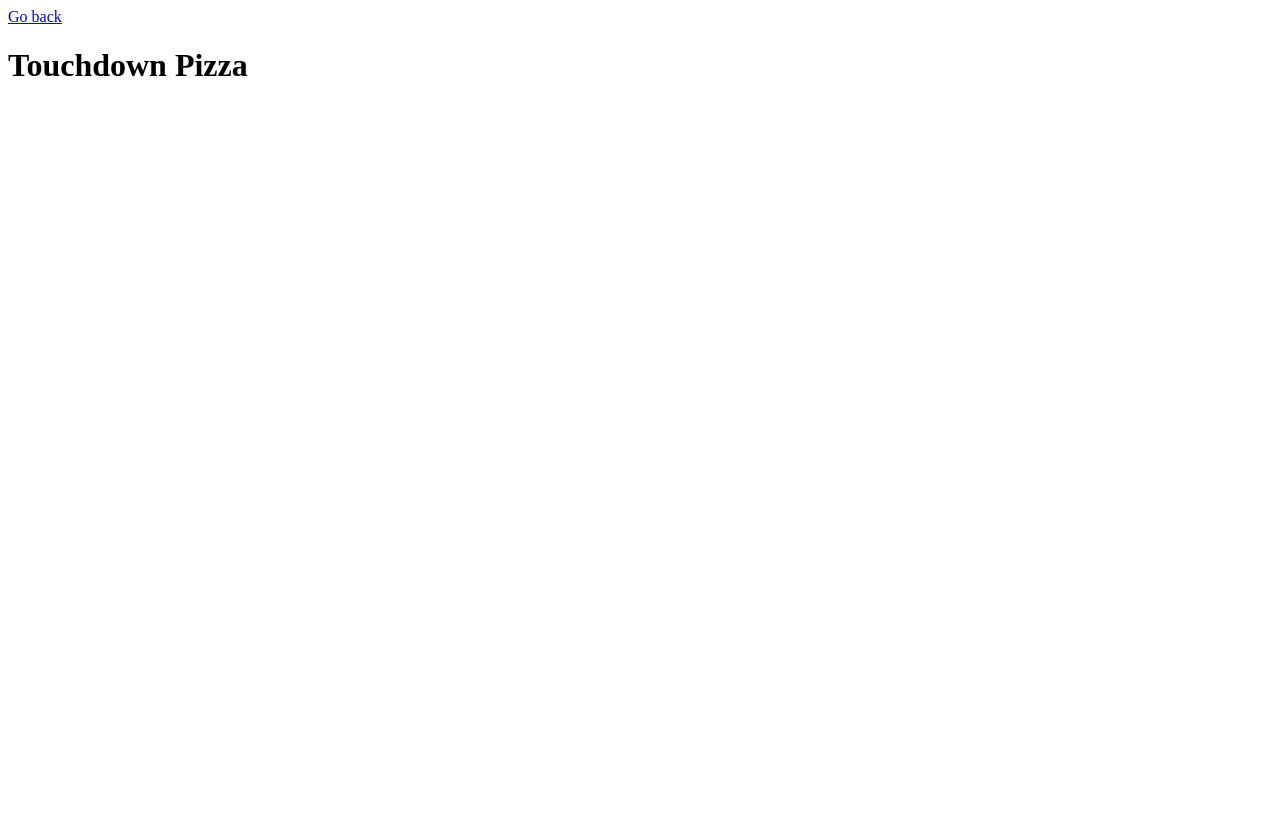
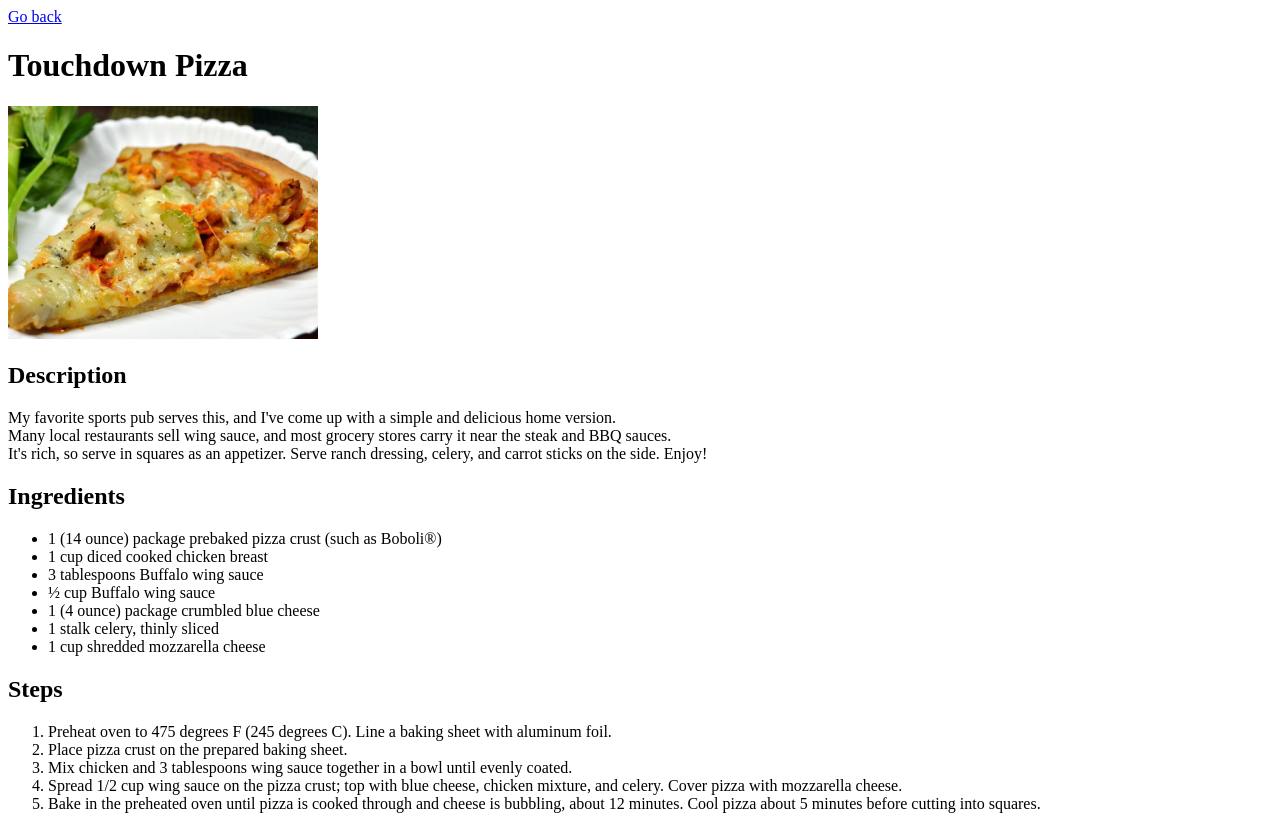
Before and after one commit to moonfaceisaac/odin-recipes, a plain HTML site: page recipes/touchdow-pizza.html in a window 1280 px wide. Before the commit the page ends 800 px from the top, so only its background shows below. Drawn offline with Linux system fonts and the light colour scheme.

Commit message:
Add contents for recipe
Added content & details for recipe, enhance functionality
and meaning towards odin recipes project.

```diff
--- a/recipes/touchdow-pizza.html
+++ b/recipes/touchdow-pizza.html
@@ -8,6 +8,30 @@
 <body>
     <a href="../index.html">Go back</a>
     <h1>Touchdown Pizza</h1>
-
+    <img src="../img/touchdown-pizza.jpg" width="310">
+    <h2>Description</h2>
+    <p>
+        My favorite sports pub serves this, and I've come up with a simple and delicious home version.<br>
+        Many local restaurants sell wing sauce, and most grocery stores carry it near the steak and BBQ sauces.<br>
+        It's rich, so serve in squares as an appetizer. Serve ranch dressing, celery, and carrot sticks on the side. Enjoy!
+    </p>
+    <h2>Ingredients</h2>
+    <ul>
+        <li>1 (14 ounce) package prebaked pizza crust (such as Boboli®)</li>
+        <li>1 cup diced cooked chicken breast</li>
+        <li>3 tablespoons Buffalo wing sauce</li>
+        <li>½ cup Buffalo wing sauce</li>
+        <li>1 (4 ounce) package crumbled blue cheese</li>
+        <li>1 stalk celery, thinly sliced</li>
+        <li>1 cup shredded mozzarella cheese</li>
+    </ul>
+    <h2>Steps</h2>
+    <ol>
+        <li>Preheat oven to 475 degrees F (245 degrees C). Line a baking sheet with aluminum foil.</li>
+        <li>Place pizza crust on the prepared baking sheet.</li>
+        <li>Mix chicken and 3 tablespoons wing sauce together in a bowl until evenly coated.</li>
+        <li>Spread 1/2 cup wing sauce on the pizza crust; top with blue cheese, chicken mixture, and celery. Cover pizza with mozzarella cheese.</li>
+        <li>Bake in the preheated oven until pizza is cooked through and cheese is bubbling, about 12 minutes. Cool pizza about 5 minutes before cutting into squares.</li>
+    </ol>
 </body>
 </html>
```
